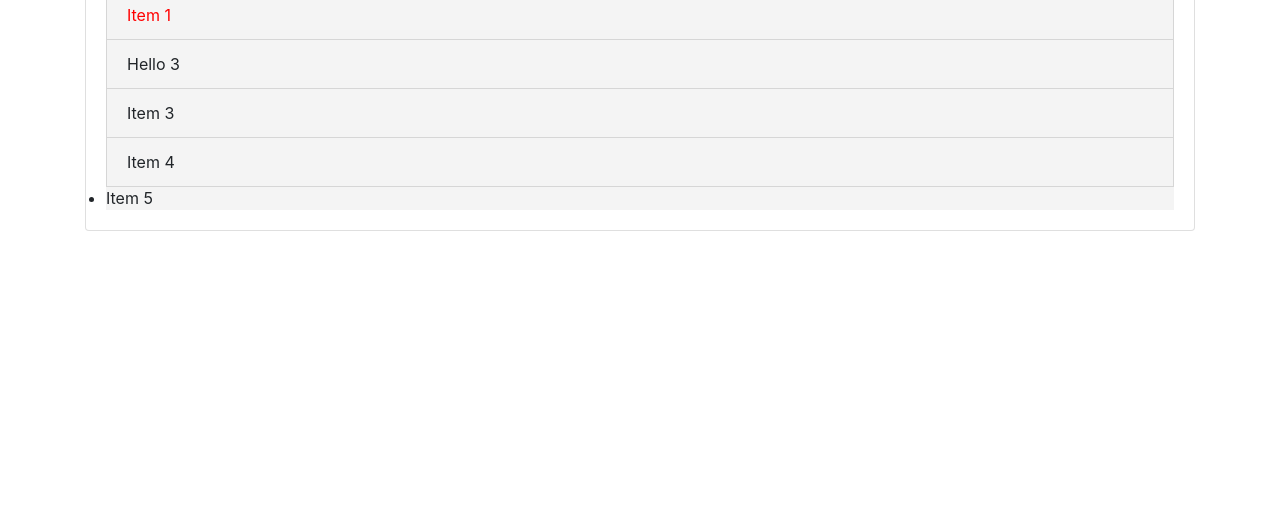
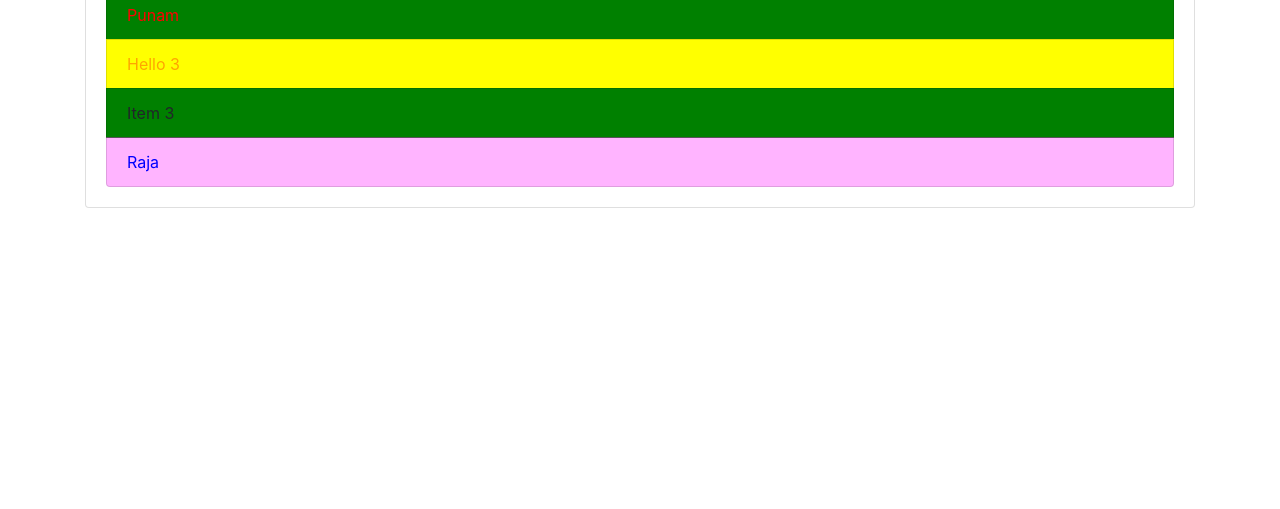
Before and after one commit to Punamkumari03/javascript_dom, a plain HTML site: page index.html in a window 1280 px wide. Shown: the part 291-800 px from the top of the page. Drawn offline with nearby package versions, Linux system fonts and the light colour scheme.

Commit message:
many keywords are added

```diff
--- a/dom.js
+++ b/dom.js
@@ -72,3 +72,61 @@ for(var i=0;i<odd.length;i++){
    odd[i].style.backgroundColor='green';
    even[i].style.backgroundColor='#f4f6';
 }
+//TRAVERSING THE DOM
+var itemList=document.querySelector('#items');
+// console.log(itemList.parentNode);
+// itemList.parentNode.style.backgroundColor='#f4f4f4';
+// console.log(itemList.parentNode.parentNode.parentNode);
+// parentelement--------------------------------------------------------------------------
+// console.log(itemList.parentElement);
+// itemList.parentElement.style.backgroundColor='#f4f4f4';
+// console.log(itemList.parentElement.parentElement.parentElement);
+
+// Childnode-----------------------------------------------------------
+// console.log(itemList.childNodes);
+
+console.log(itemList.children);
+console.log(itemList.children[1]);
+itemList.children[1].style.backgroundColor='yellow'
+
+// firstchild--------------------------------------------------------------------
+console.log(itemList.firstChild)
+//firstelementchild---------------------------------------------------------------------------
+console.log(itemList.firstElementChild);
+itemList.firstElementChild.textContent='Punam';
+
+// lastchild--------------------------------------------------------------------
+console.log(itemList.lastChild)
+//lastelementchild---------------------------------------------------------------------------
+console.log(itemList.lastElementChild);
+itemList.lastElementChild.textContent='Raja';
+
+//nextSibling----------------------------------------------------------------------------------
+console.log(itemList.nextSibling);
+//nextElementSibling----------------------------------------------------------------------------------
+console.log(itemList.nextElementSibling);
+//previousSibling----------------------------------------------------------------------------------
+console.log(itemList.previousSibling);
+//previousElementSibling----------------------------------------------------------------------------------
+console.log(itemList.previousElementSibling);
+
+// createelement---------------------------------------------------------------------------------------
+//create a div
+var newDiv=document.createElement('div');
+//Add class
+newDiv.className='hello';
+//Add id
+newDiv.id='hello1';
+//add attr
+newDiv.setAttribute('title','hello Div');
+//create text node
+var newdivText=document.createTextNode('hello world');
+
+//add text to div
+newDiv.appendChild(newdivText);
+
+var container=document.querySelector('header.container');
+var h1=document.querySelector('header h1');
+
+console.log(newDiv)
+container.insertBefore(newDiv,h1);
--- a/index.html
+++ b/index.html
@@ -28,7 +28,7 @@
       <li class="list-group-item">Item 2</li>
       <li class="list-group-item">Item 3</li>
       <li class="list-group-item">Item 4</li>
-      <li>Item 5</li>
+      <!-- <li>Item 5</li> -->
     </ul>
    </div>
   </div>
```
